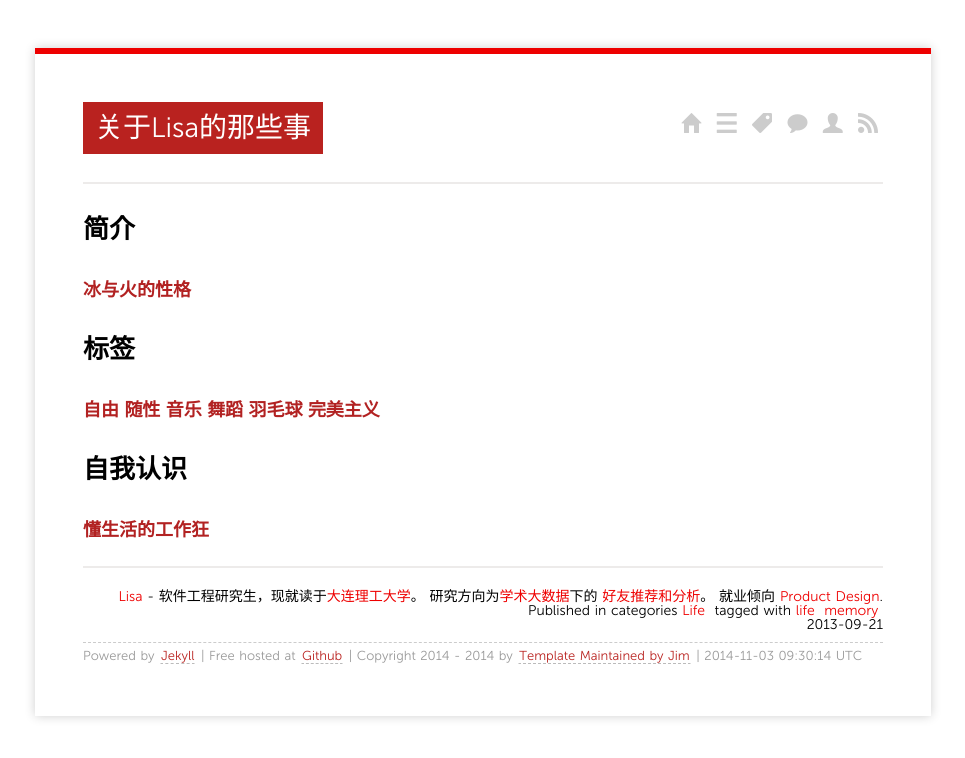
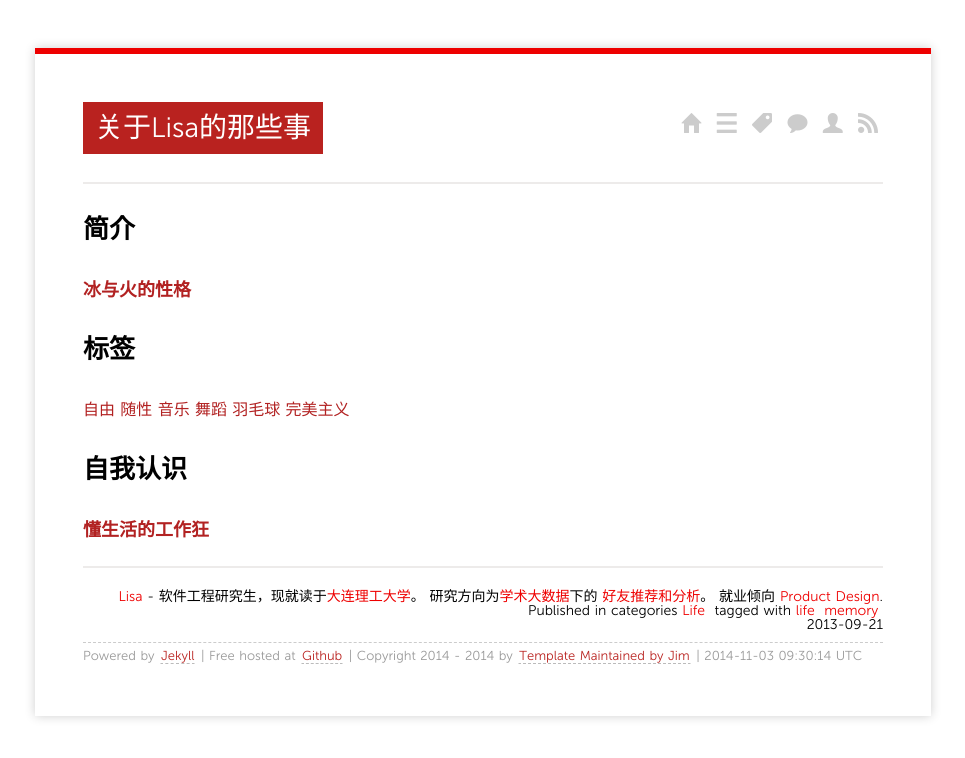
Before and after one commit to ruxia/ruxia.github.com, a Jekyll site: the page built from _posts/2013/2013-09-21-life.md, in a window 1280 px wide. Shown: the top 758 px of the page, without its empty margins (157-1122 px from the left). Built offline with Jekyll 4.4.1, drawn with Linux system fonts in a browser that asks for light colours; nearby versions of some CDN libraries; Markdown is read by kramdown in place of the engine named in the settings; comment, search, counter and statistics services are not loaded.

Commit message:
delete point

```diff
--- a/_posts/2013/2013-09-21-life.md
+++ b/_posts/2013/2013-09-21-life.md
@@ -8,11 +8,11 @@
 - memory
 ---
 
-## `简介`
+## 简介
 ### [冰与火的性格]() ###
 
-## `标签`
-### [`自由`]()  [`随性`]() [`音乐`]() [`舞蹈`]() [`羽毛球`]() [`完美主义`]()
+## 标签
+[自由]()  [随性]() [音乐]() [舞蹈]() [羽毛球]() [完美主义]()
 
-## `自我认识`
+## 自我认识
 ### [懂生活的工作狂]() ###
```
